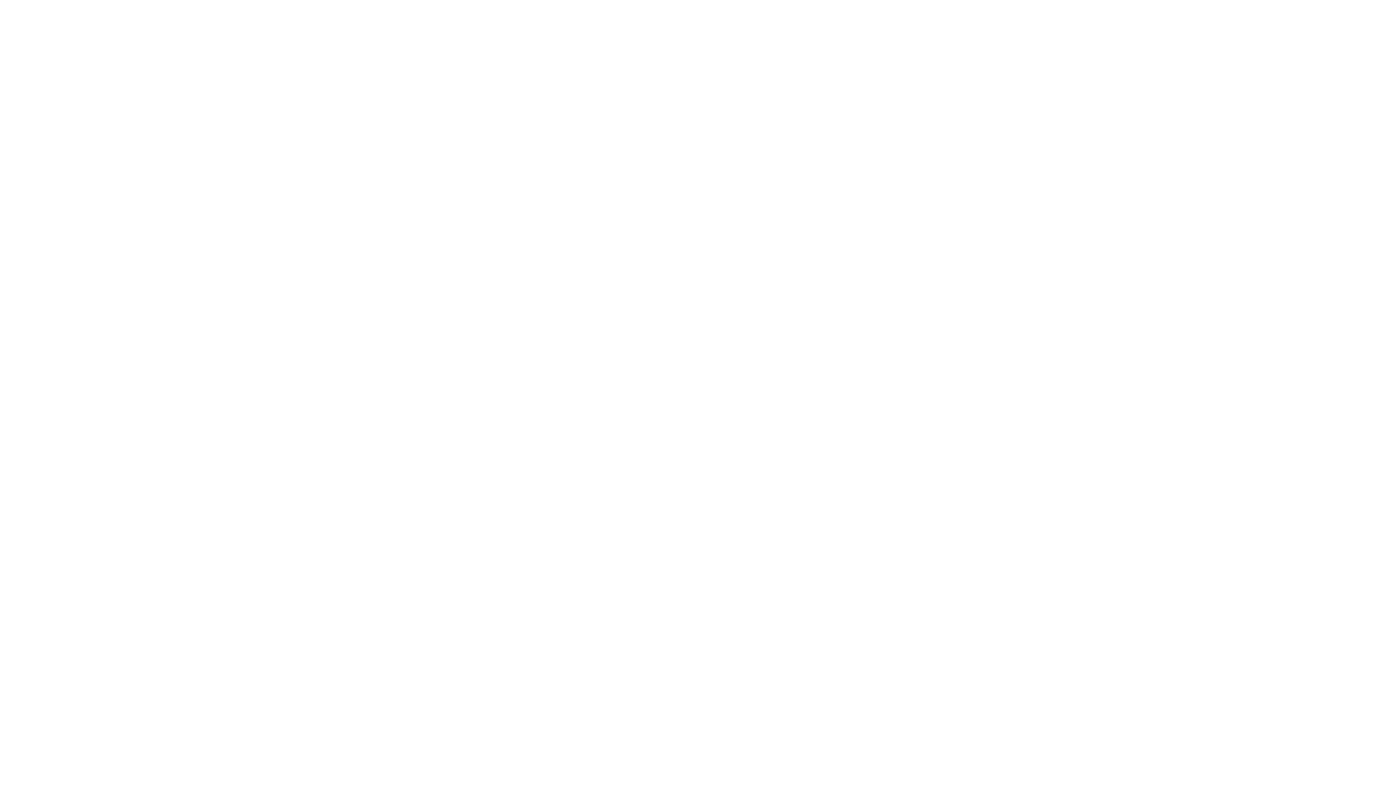
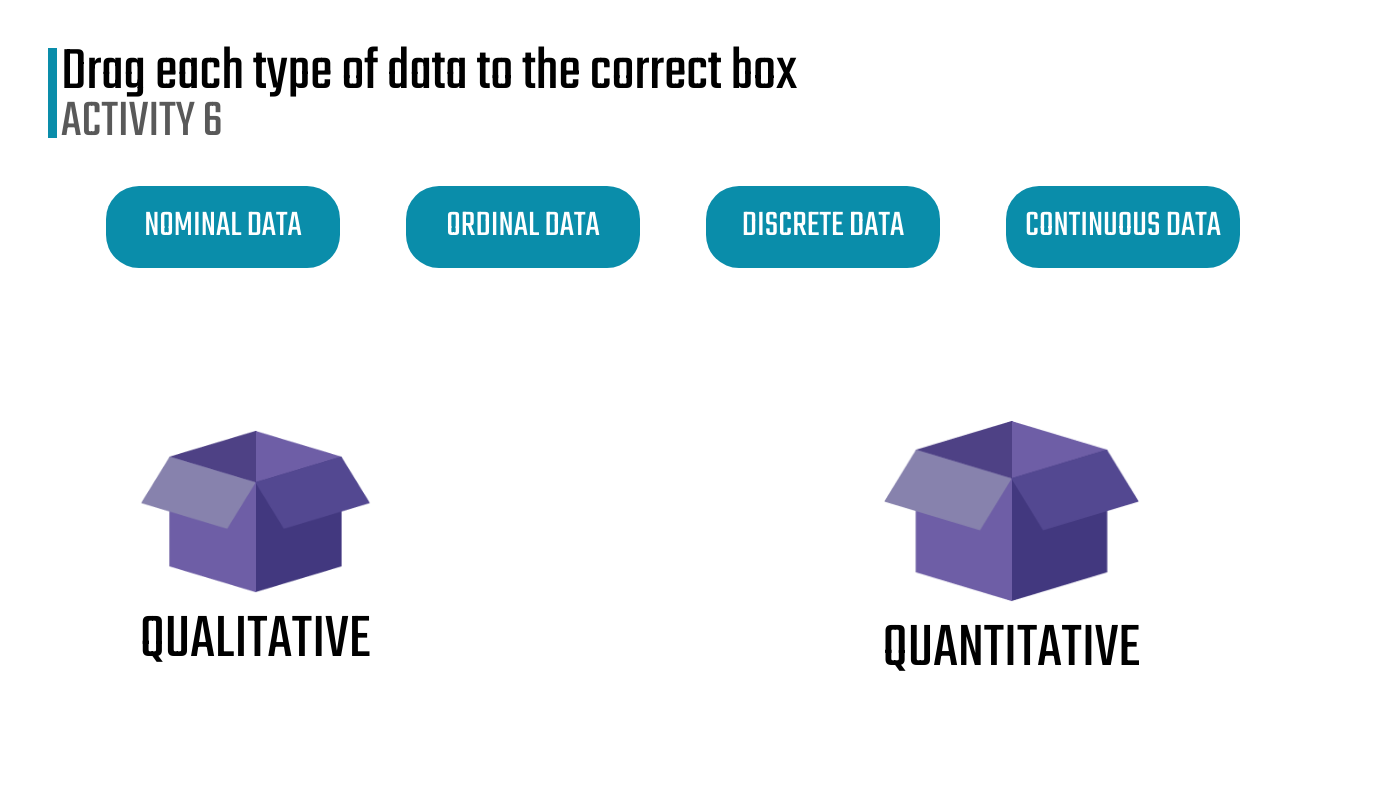
Before and after one commit to MaRrDG/erasmus-activity-6, a React (Vite) app: page / in a window 1280 px wide. Shown: the top 800 px of the page, 1396 px wide, since content can reach past the window. Built offline with nearby package versions, Linux system fonts and the light colour scheme.

Commit message:
Finished UI

```diff
--- a/index.html
+++ b/index.html
@@ -4,7 +4,10 @@
     <meta charset="UTF-8" />
     <link rel="icon" type="image/svg+xml" href="/vite.svg" />
     <meta name="viewport" content="width=device-width, initial-scale=1.0" />
-    <title>Vite + React + TS</title>
+    <title>Activity 6</title>
+    <link rel="preconnect" href="https://fonts.googleapis.com" />
+    <link rel="preconnect" href="https://fonts.gstatic.com" crossorigin />
+    <link href="https://fonts.googleapis.com/css2?family=Teko&display=swap" rel="stylesheet" />
   </head>
   <body>
     <div id="root"></div>
--- a/package.json
+++ b/package.json
@@ -10,6 +10,7 @@
   },
   "dependencies": {
     "react": "^18.2.0",
+    "react-dnd": "^16.0.1",
     "react-dom": "^18.2.0"
   },
   "devDependencies": {
--- a/src/App.tsx
+++ b/src/App.tsx
@@ -1,5 +1,40 @@
 const App = () => {
-  return <div className="App"></div>;
+  return (
+    <div className="w-full h-full p-12 pb-0 flex flex-col justify-between font-teko">
+      <header className="w-full h-[90px] font-teko flex">
+        <div className="w-[9px] h-full bg-[#0A8DAA]"></div>
+        <div className="flex justify-center flex-col gap-y-6 mt-1 ml-[4px]">
+          <p className="text-[62px] m-0 p-0 h-[32px]">Drag each type of data to the correct box</p>
+          <p className="text-[53px] m-0 p-0 text-[#595959]">ACTIVITY 6</p>
+        </div>
+      </header>
+      <main className="w-full h-[38rem] flex flex-col items-center justify-between p-12">
+        <div className="flex">
+          {["NOMINAL DATA", "ORDINAL DATA", "DISCRETE DATA", "CONTINUOUS DATA"].map((elem, idx) => (
+            <div
+              key={idx}
+              className="w-[234px] h-[82px] bg-[#0A8DAA] flex items-center justify-center text-white text-[37px] rounded-[33px] ml-[66px] cursor-pointer"
+            >
+              {elem}
+            </div>
+          ))}
+        </div>
+        <div className="flex items-center justify-center">
+          {["QUALITATIVE", "QUANTITATIVE"].map((elem, idx) => (
+            <div key={idx} className="flex flex-col items-center justify-center mr-[256px]  ml-[256px]">
+              <img src="/box.png" alt="BOX" />
+              <p className="text-[64px] m-0 p-0">{elem}</p>
+            </div>
+          ))}
+        </div>
+      </main>
+      <footer className="mt-12 w-full flex justify-center items-end">
+        <p className="font-teko text-[85px]">
+          TIME LEFT: <span className="text-[#0A8DAA]">60 S</span>
+        </p>
+      </footer>
+    </div>
+  );
 };
 
 export default App;
--- a/tailwind.config.cjs
+++ b/tailwind.config.cjs
@@ -6,6 +6,9 @@ module.exports = {
   ],
   theme: {
     extend: {},
+    fontFamily: {
+      'teko': ['Teko', 'sans-serif']
+    },
   },
   plugins: [],
 }
```
Also changed, not shown: public/box.png (added), 1 other file (tests, documents, lock files or other folders).
